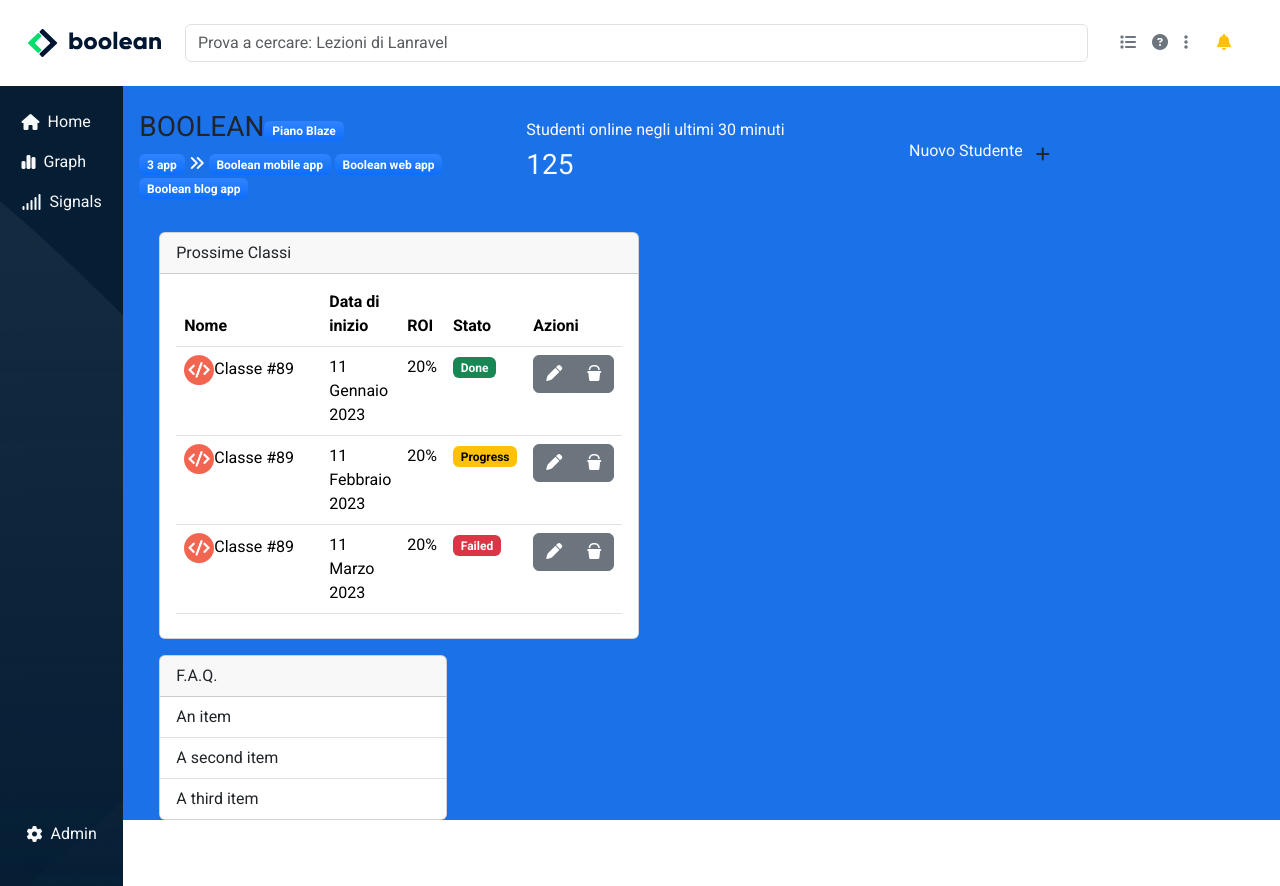
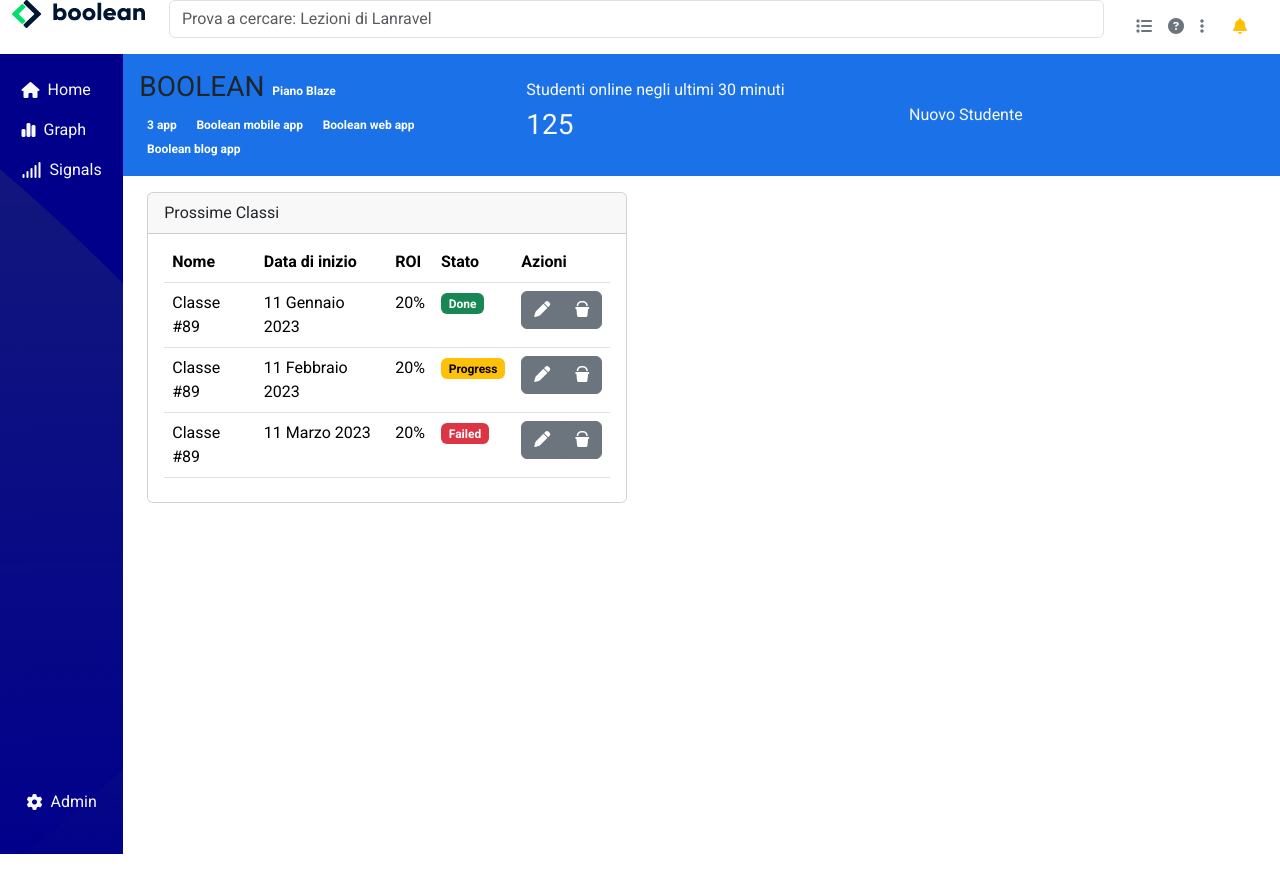
Before and after one commit to LeoSallu/html-css-bootstrap-dashboard, a plain HTML site: page index.html in a window 1280 px wide. After the commit the page ends 854 px from the top, so only its background shows below. Drawn offline with nearby package versions, Linux system fonts and the light colour scheme.

Commit message:
recupero file html

```diff
--- a/css/style.css
+++ b/css/style.css
@@ -1,14 +1,11 @@
 body{
     font-family: 'Roboto', sans-serif;
-}
-main{
-    height: 100vh;
 }
 #col-left{
     width: 60px;
     height: 100vh;
     background-image: url(../img/sidebar-bg.png);
-    background-color: #051e34;
+    background-color: darkblue;
 }
 #col-right{
     width: calc(100% - 60px);
@@ -18,12 +15,6 @@ main{
 #header-col-right{
     background-color: #1b72e8;
 }
-#boolean-stats{
-    background-color: #1b72e8;
-}
-.img_avatar{
-    width: 30px;
-}
 @media screen and (min-width:992px) {
     #col-left{
     width: 130px;
--- a/index.html
+++ b/index.html
@@ -25,7 +25,7 @@
     <!-- HEADER  -->
     <header>
         <div class="container-fluid">
-            <div class="row align-items-center p-3">
+            <div class="row">
                 <div class="col-auto">
                     <a class="navbar-brand" href="#">
                         <img class="d-lg-none" src="img/mobile-logo.png" alt="Logo" width="30" class="d-inline-block align-text-top">
@@ -100,70 +100,52 @@
                 <div id="header-col-right" class="container-fluid">
                     <div class="row d-flex flex-column-reverse flex-md-row">
                         <div class="col p-3">
-                            <div class="d-flex align-items-center pt-2 flex-grow-1">
+                            <div class="d-flex align-items-center">
                                 <h3>BOOLEAN</h3>
-                                <span class="badge bg-primary bg-gradient">Piano Blaze</span>
+                                <span class="badge">Piano Blaze</span>
                             </div>
                             <div>
-                                <span class="badge bg-primary bg-gradient">3 app</span>
-                                <span class="text-light"><i class="fa-solid fa-angles-right"></i></span>
-                                <span class="badge bg-primary bg-gradient d-lg-none">+</span>
-                                <span class="badge bg-primary bg-gradient d-none d-lg-inline-block">Boolean mobile app</span>
-                                <span class="badge bg-primary bg-gradient d-none d-lg-inline-block">Boolean web app</span>
-                                <span class="badge bg-primary bg-gradient d-none d-lg-inline-block">Boolean blog app</span>
+                                <span class="badge">3 app</span>
+                                <span class="badge">Boolean mobile app</span>
+                                <span class="badge">Boolean web app</span>
+                                <span class="badge">Boolean blog app</span>
                             </div>
                         </div>
-                        <div class="col d-flex flex-column justify-content-center pt-2">
+                        <div class="col d-flex flex-column justify-content-center">
                             <h6 class="text-light">Studenti online negli ultimi 30 minuti</h6>
                             <h3 class="text-light">125</h3>
                         </div>
                         <div class="col d-flex align-items-center pt-2">
                             <h6 class="text-light">Nuovo Studente</h6>
                             <!-- OFFCANVAS -->
-                            <button class="btn" type="button" data-bs-toggle="offcanvas" data-bs-target="#staticBackdrop" aria-controls="staticBackdrop">
-                                <i class="fa-solid fa-plus"></i>
-                            </button>
-                            <div class="offcanvas offcanvas-end" data-bs-backdrop="static" tabindex="-1" id="staticBackdrop" aria-labelledby="staticBackdropLabel">
-                            <div class="offcanvas-header">
-                                <h5 class="offcanvas-title" id="staticBackdropLabel">Offcanvas</h5>
-                                <button type="button" class="btn-close" data-bs-dismiss="offcanvas" aria-label="Close"></button>
-                            </div>
-                            <div class="offcanvas-body">
-                                <div>
-                                I will not close if you click outside of me.
-                                </div>
-                            </div>
                         </div>
                     </div>
                 </div>
                 <!-- /HEADER-COL-RIGHT  -->
                 <!-- BODY-COL-RIGHT  -->
                 <div class="container-fluid mt-3 g-5">
-                    <!-- PROSSIME CLASSI -->
                     <div class="card" style="width: 30rem;">
                         <div class="card-header">
                             Prossime Classi
                         </div>
                         <ul class="list-group list-group-flush">
-                            <!-- TABLE -->
+                            <!-- TABLE  -->
                             <li class="list-group-item">
                                 <table class="table">
                                     <thead>
                                       <tr>
-                                        <th class="col-5" scope="col">Nome</th>
-                                        <th class="col d-none d-md-table-cell" scope="col">Data di inizio</th>
-                                        <th class="col d-none d-md-table-cell" scope="col">ROI</th>
-                                        <th class="col" scope="col">Stato</th>
-                                        <th class="col" scope="col">Azioni</th>
+                                        <th scope="col">Nome</th>
+                                        <th class="d-none d-lg-table-cell" scope="col">Data di inizio</th>
+                                        <th class="d-none d-lg-table-cell" scope="col">ROI</th>
+                                        <th scope="col">Stato</th>
+                                        <th scope="col">Azioni</th>
                                       </tr>
                                     </thead>
                                     <tbody>
                                       <tr>
-                                        <td>
-                                            <img class="img-fluid img_avatar" src="img/class-avatar.png" alt="avatar">Classe #89
-                                        </td>
-                                        <td class="d-none d-md-table-cell">11 Gennaio 2023</td>
-                                        <td class="d-none d-md-table-cell">20%</td>
+                                        <td>Classe #89</td>
+                                        <td class="d-none d-lg-table-cell">11 Gennaio 2023</td>
+                                        <td class="d-none d-lg-table-cell">20%</td>
                                         <td><span class="badge text-bg-success">Done</span></td>
                                         <td>
                                             <div class="btn-group" role="group" aria-label="Basic example">
@@ -173,11 +155,9 @@
                                         </td>
                                       </tr>
                                       <tr>
-                                        <td>
-                                            <img class="img-fluid img_avatar" src="img/class-avatar.png" alt="avatar">Classe #89
-                                        </td>
-                                        <td class="d-none d-md-table-cell">11 Febbraio 2023</td>
-                                        <td class="d-none d-md-table-cell">20%</td>
+                                        <td>Classe #89</td>
+                                        <td class="d-none d-lg-table-cell">11 Febbraio 2023</td>
+                                        <td class="d-none d-lg-table-cell">20%</td>
                                         <td><span class="badge text-bg-warning">Progress</span></td>
                                         <td>
                                             <div class="btn-group" role="group" aria-label="Basic example">
@@ -187,11 +167,9 @@
                                         </td>
                                       </tr>
                                       <tr>
-                                        <td>
-                                            <img class="img-fluid img_avatar" src="img/class-avatar.png" alt="avatar">Classe #89
-                                        </td>
-                                        <td class="d-none d-md-table-cell">11 Marzo 2023</td>
-                                        <td class="d-none d-md-table-cell">20%</td>
+                                        <td>Classe #89</td>
+                                        <td class="d-none d-lg-table-cell">11 Marzo 2023</td>
+                                        <td class="d-none d-lg-table-cell">20%</td>
                                         <td><span class="badge text-bg-danger">Failed</span></td>
                                         <td>
                                             <div class="btn-group" role="group" aria-label="Basic example">
@@ -203,21 +181,11 @@
                                     </tbody>
                                 </table>
                             </li>
-                            <!-- TABLE -->
+                            <!-- /TABLE  -->
                         </ul>
                     </div>
-                    <!-- /PROSSIME CLASSI -->
-                    <!-- FAQ  -->
-                    <div class="card mt-3" style="width: 18rem;">
-                        <div class="card-header">
-                          F.A.Q.
-                        </div>
-                        <ul class="list-group list-group-flush">
-                          <li class="list-group-item">An item</li>
-                          <li class="list-group-item">A second item</li>
-                          <li class="list-group-item">A third item</li>
-                        </ul>
-                    </div>
+                </div>
+
                 <!-- /BODY-COL-RIGHT  -->
             </div>
         </div>
```
